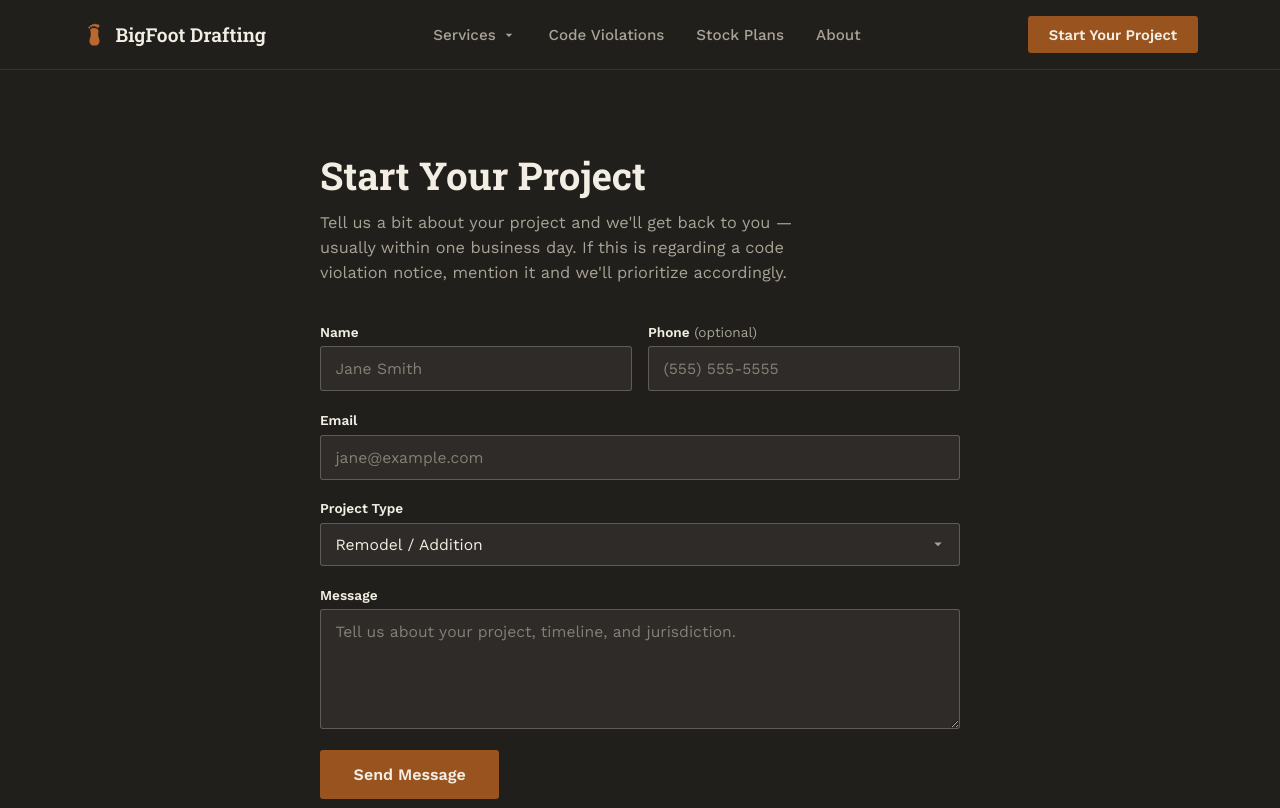
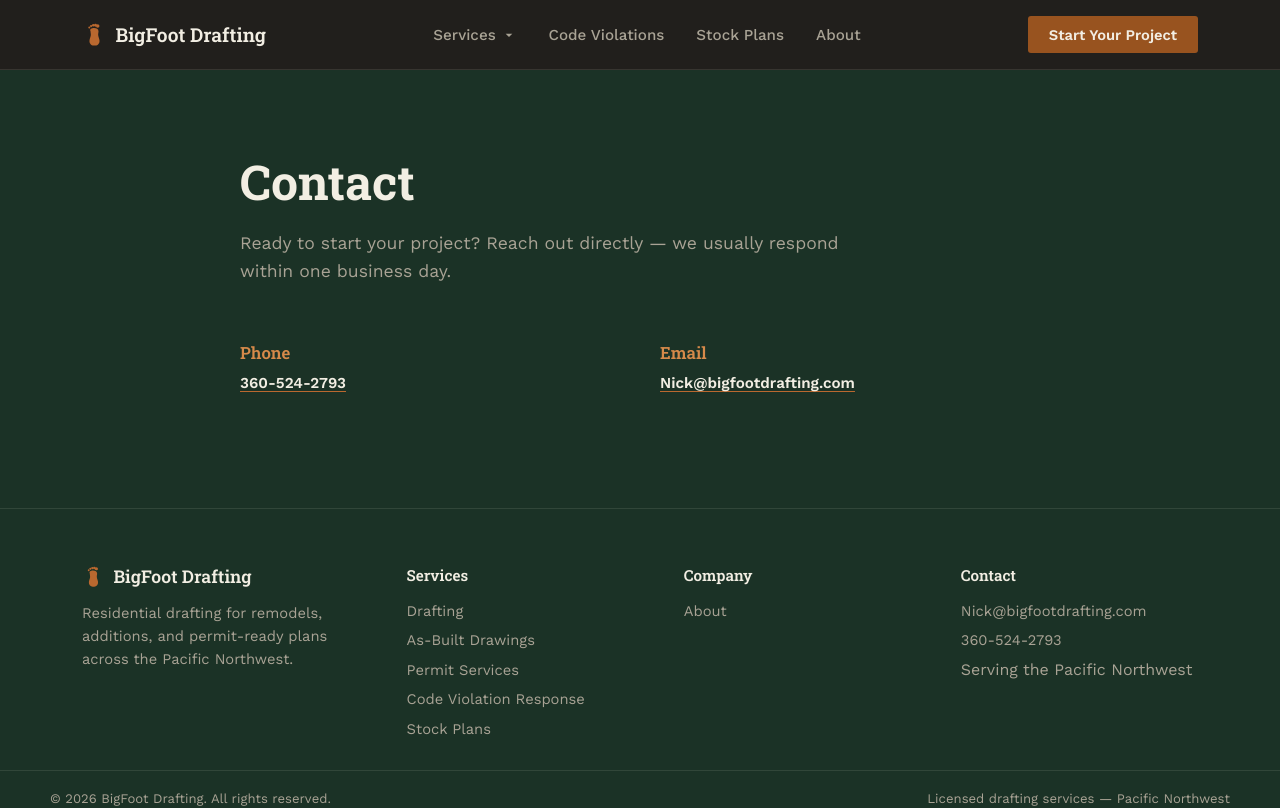
Before and after one commit to nickbfd/bigfoot-drafting, a React (Vite) app: page /contact in a window 1280 px wide. Shown: the top 808 px of the page. Built offline with nearby package versions, Linux system fonts and the light colour scheme.

Commit message:
simplify

```diff
--- a/src/Contact.jsx
+++ b/src/Contact.jsx
@@ -1,15 +1,43 @@
 import React from "react";
-import ContactForm from "./ContactForm";
 import Seo from "./Seo";
 
+/**
+ * BigFoot Drafting — Contact page
+ * Direct contact info (no form) for now, while the backend contact form
+ * is being debugged separately. Swap back to <ContactForm /> once that's
+ * sorted — the component still exists in ContactForm.jsx untouched.
+ */
 export default function Contact() {
   return (
-    <>
-      <Seo
-        title="Contact"
-        description="Get in touch with BigFoot Drafting to start your residential drafting, permit, or code violation project."
-      />
-      <ContactForm />
-    </>
+    <section className="bfd-services">
+      <div className="bfd-services__inner">
+        <Seo
+          title="Contact"
+          description="Get in touch with BigFoot Drafting to start your residential drafting, permit, or code violation project."
+        />
+        <h1>Contact</h1>
+        <p className="bfd-services__lead">
+          Ready to start your project? Reach out directly — we usually
+          respond within one business day.
+        </p>
+
+        <div className="bfd-services__list">
+          <div className="bfd-services__item">
+            <h3>Phone</h3>
+            <p>
+              <a href="tel:+13605242793">360-524-2793</a>
+            </p>
+          </div>
+          <div className="bfd-services__item">
+            <h3>Email</h3>
+            <p>
+              <a href="mailto:Nick@bigfootdrafting.com">
+                Nick@bigfootdrafting.com
+              </a>
+            </p>
+          </div>
+        </div>
+      </div>
+    </section>
   );
 }
--- a/src/Footer.jsx
+++ b/src/Footer.jsx
@@ -51,9 +51,8 @@ export default function Footer() {
         <div>
           <h4>Contact</h4>
           <ul>
-            {/* Placeholders — replace with real contact details */}
-            <li><a href="mailto:hello@bigfootdrafting.com">hello@bigfootdrafting.com</a></li>
-            <li><a href="tel:+13605242793">(360) 524-2793</a></li>
+            <li><a href="mailto:Nick@bigfootdrafting.com">Nick@bigfootdrafting.com</a></li>
+            <li><a href="tel:+13605242793">360-524-2793</a></li>
             <li>Serving the Pacific Northwest</li>
           </ul>
         </div>
@@ -62,7 +61,7 @@ export default function Footer() {
       <div className="bfd-footer__bottom">
         <div className="bfd-footer__bottom-inner">
           <p>&copy; {year} BigFoot Drafting. All rights reserved.</p>
-          <p>Pacific Northwest Drafting Services</p>
+          <p>Licensed drafting services — Pacific Northwest</p>
         </div>
       </div>
     </footer>
--- a/src/StructuredData.jsx
+++ b/src/StructuredData.jsx
@@ -6,11 +6,6 @@ import { Helmet } from "react-helmet-async";
  * Rendered once, site-wide, in Layout.jsx. This is what helps Google
  * understand "this is a local drafting business serving Southwest
  * Washington" for local search / map-pack results.
- *
- * ⚠️ PLACEHOLDER CONTACT INFO — email and telephone below are fake.
- * Unlike the footer, this data can surface directly in Google search
- * results. Do NOT deploy this to production until you swap in real
- * contact info, or update it the moment you have it.
  */
 export default function StructuredData() {
   const data = {
@@ -20,8 +15,8 @@ export default function StructuredData() {
     description:
       "Residential drafting services for remodels, additions, as-built drawings, permit services, and code violation response.",
     url: "https://www.bigfootdrafting.com/", // TODO: replace with real domain
-    email: "hello@bigfootdrafting.com", // TODO: replace with real email
-    telephone: "+1-555-555-5555", // TODO: replace with real phone
+    email: "Nick@bigfootdrafting.com",
+    telephone: "+1-360-524-2793",
     areaServed: {
       "@type": "AdministrativeArea",
       name: "Southwest Washington",
--- a/src/index.css
+++ b/src/index.css
@@ -825,6 +825,18 @@ body {
   margin: 0;
 }
 
+.bfd-services__item a {
+  color: var(--parchment);
+  font-weight: 600;
+  text-decoration: underline;
+  text-decoration-color: var(--rust);
+  text-underline-offset: 3px;
+}
+
+.bfd-services__item a:hover {
+  color: var(--rust-light);
+}
+
 .bfd-services__engineering {
   margin-top: 3rem;
   padding-top: 2.5rem;
```
Also changed, not shown: 1 other file (tests, documents, lock files or other folders).
